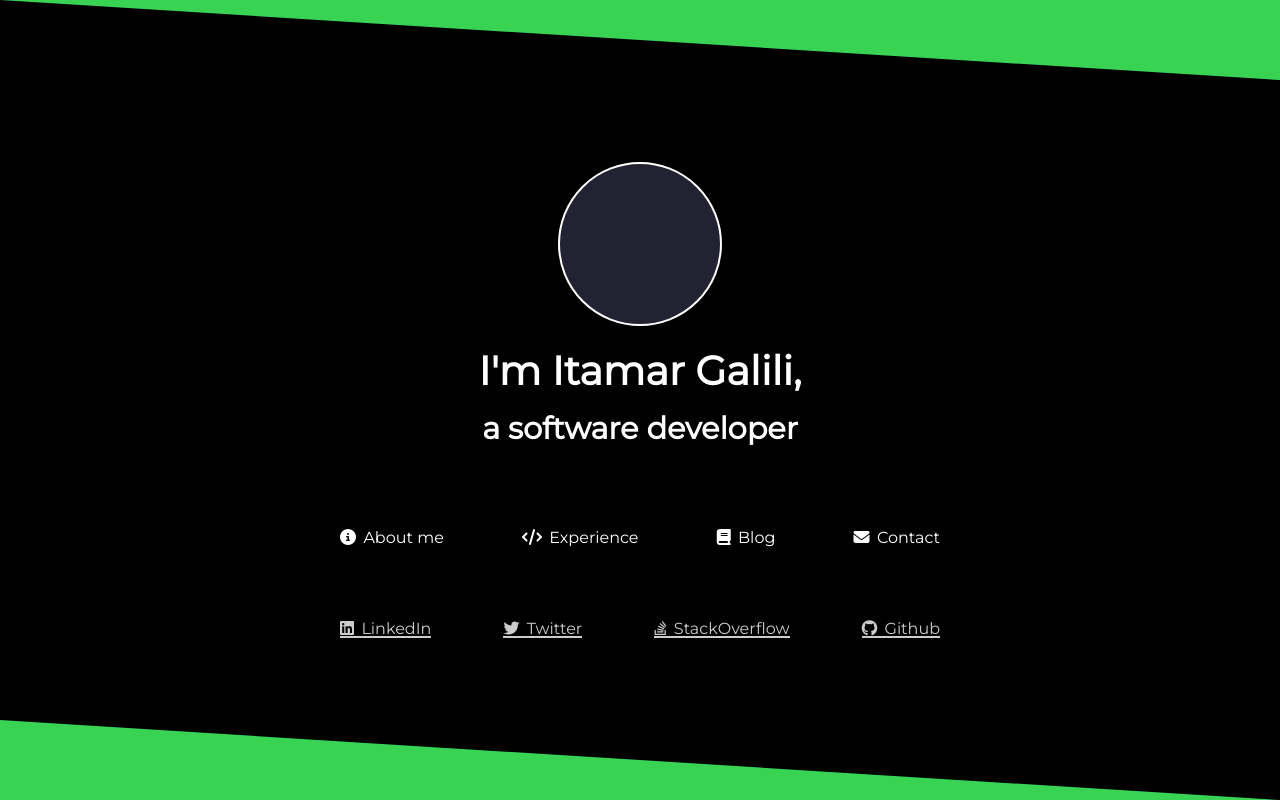
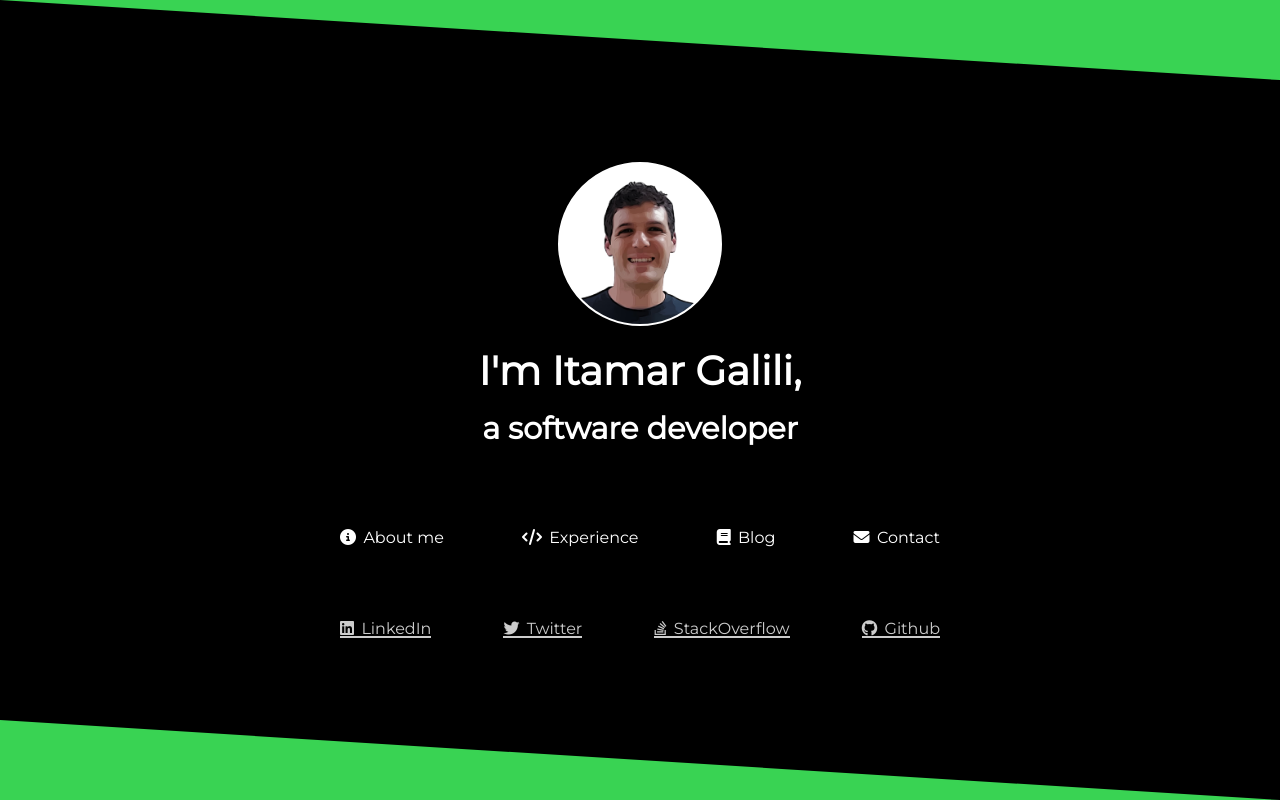
Before and after one commit to pitamer/itamarga.com, a Svelte app: page / in a window 1280 px wide. Built offline with nearby package versions, Linux system fonts and the light colour scheme.

Commit message:
:sparkles: Add a temporary avatar, make appropriate adjustments

```diff
--- a/src/App.svelte
+++ b/src/App.svelte
@@ -1,17 +1,17 @@
 <script>
     import Line from './Line.svelte'
-    import { crossfade, fly } from 'svelte/transition';
-    import { cubicOut } from 'svelte/easing';
-    import { flip } from 'svelte/animate';
+    import {crossfade, fly} from 'svelte/transition';
+    import {cubicOut} from 'svelte/easing';
+    import {flip} from 'svelte/animate';
     import {
+        DEFAULT_FLY_POSITION_DIFFERENCE,
         DEFAULT_TRANSITION_DURATION,
+        INITIAL_MENU_ITEMS,
         LONG_DELAY_DURATION,
         SHORT_DELAY_DURATION,
+        SMALL_FLY_POSITION_DIFFERENCE,
+        TOTAL_TEXT_LINES_TRANSITION_IN_DURATION,
         WAVE_DELAY_BASE,
-        TOTAL_TEXT_LINES_TRANSITION_IN_DURATION,
-        DEFAULT_FLY_POSITION_DIFFERENCE,
-        SMALL_FLY_POSITION_DIFFERENCE,
-        INITIAL_MENU_ITEMS,
     } from './constants'
 
     let menuItems = INITIAL_MENU_ITEMS
@@ -78,6 +78,7 @@
                     on:introend={setTransitioningFree}
                     on:outroend={setTransitioningFree}
                 >
+                    <img alt="avatar" src="./avatar.png" draggable="false" />
                 </div>
                 <div class="title-text">
                     <h1
@@ -134,6 +135,7 @@
                     in:receive="{{key: 'site-logo'}}"
                     out:send="{{key: 'site-logo'}}"
                 >
+                    <img alt="avatar" src="./avatar.png" draggable="false" />
                 </div>
                 <div class="items-container">
                     <div class="items-group top-group">
@@ -207,11 +209,17 @@
     margin: 0 auto;
     font-size: 16px;
 
+    .layout-1, .layout-2 {
+      width: 100%;
+      height: 100%;
+      flex-grow: 1;
+      display: flex;
+    }
+
     .layout-1 {
-      flex-grow: 1;
       max-height: 80%;
+      position: absolute;
 
-      display: flex;
       flex-flow: column;
       justify-content: space-evenly;
 
@@ -221,13 +229,7 @@
         place-items: center;
 
         .title-logo {
-          border: 2px white solid;
-          background-color: #223;
-          //width: 175px;
-          //height: 175px;
-          width: 10em;
-          height: 10em;
-          border-radius: 50%;
+          @include base.avatar(10em, 2px);
         }
 
         .title-text {
@@ -236,15 +238,13 @@
           align-items: center;
 
           .title-text-top-row {
-            //font-size: 40px;
             font-size: 2.5em;
             margin: 20px 0 0 0;
           }
 
           .title-text-bottom-row {
-            //font-size: 30px;
             font-size: 1.9em;
-            margin: 15px 0 0    0;
+            margin: 15px 0 0 0;
           }
         }
       }
@@ -268,17 +268,8 @@
       }
     }
 
-    .layout-1, .layout-2 {
-      position: absolute;
-      width: 100%;
-      height: 100%;
-    }
-
     .layout-2 {
-      flex-grow: 1;
       max-height: 96%;
-
-      display: flex;
       position: relative;
 
       .selected-item-slot {
@@ -287,7 +278,6 @@
         grid-template-columns: 1fr;
         place-items: center;
         overflow-x: visible;
-
         @include base.completely-eliminate-desktop-scrollbars;
 
         .selected-item {
@@ -314,18 +304,13 @@
       .items-and-logo-container {
         display: flex;
         flex-flow: column;
-        // #
         min-width: 150px;
         max-width: 200px;
         justify-content: center;
         padding: 0 30px;
 
         .title-logo {
-          border: 1px solid #fff;
-          background-color: #223;
-          width: 40px;
-          height: 40px;
-          border-radius: 50%;
+          @include base.avatar(40px, 1px);
           cursor: pointer;
           margin: 20px 2px;
         }
@@ -401,6 +386,7 @@
   @media (max-width: 640px) {
     #app {
       font-size: 10px;
+
       .layout-1 {
         .items-container {
           height: auto;
@@ -447,11 +433,9 @@
           margin: 0;
 
           .title-logo {
-            height: 16px;
-            width: 16px;
-
-            padding: calc(#{base.$mobile_selectable_items_padding} * 0.2);
-            margin: calc(#{base.$mobile_selectable_items_padding} * 0.8);
+            height: 20px;
+            width: 20px;
+            margin: base.$mobile_selectable_items_spacing;
           }
 
           .items-container {
@@ -467,7 +451,7 @@
               }
 
               .item {
-                padding: base.$mobile_selectable_items_padding;
+                padding: base.$mobile_selectable_items_spacing;
                 font-size: 0;
               }
             }
@@ -498,12 +482,15 @@
 
   }
 
+  // Devices that are outrageously tiny
   @media (max-width: 319px), (max-height: 319px) {
-    * {
+    #app * {
       display: none;
+      opacity: 0;
     }
 
     #app::after {
+      display: flex;
       content: "Hey! That's a pretty tiny screen you've got there! Mind trying a bigger one? :)";
       font-size: 20px;
       margin: 10px;
--- a/src/_base.scss
+++ b/src/_base.scss
@@ -4,7 +4,7 @@ $purple:  #B05BFF;
 $red:     #f25a46;
 $yellow:  #fac840;
 
-$mobile_selectable_items_padding: 10px;
+$mobile_selectable_items_spacing: 10px;
 
 @mixin clickable-item {
   cursor: pointer;
@@ -24,16 +24,26 @@ $mobile_selectable_items_padding: 10px;
   scrollbar-width: none;
 }
 
-@mixin avatar {
-  background-color: #223;
+@mixin avatar($size, $border-width) {
+  background-color: #fff;
   border-radius: 50%;
+
+  border: $border-width white solid;
+
+  width: $size;
+  height: $size;
 
   display: grid;
   place-items: center;
   overflow: hidden;
+  user-select: none;
 
   img {
-    width: 110%;
-    margin: -6% 8% 0 0;
+    width: 122%;
+    margin: -12% 8% 0 0;
+
+    -webkit-user-drag: none;
+    -moz-user-drag: none;
+    user-drag: none;
   }
 }
```
Also changed, not shown: public/avatar.png (added).
